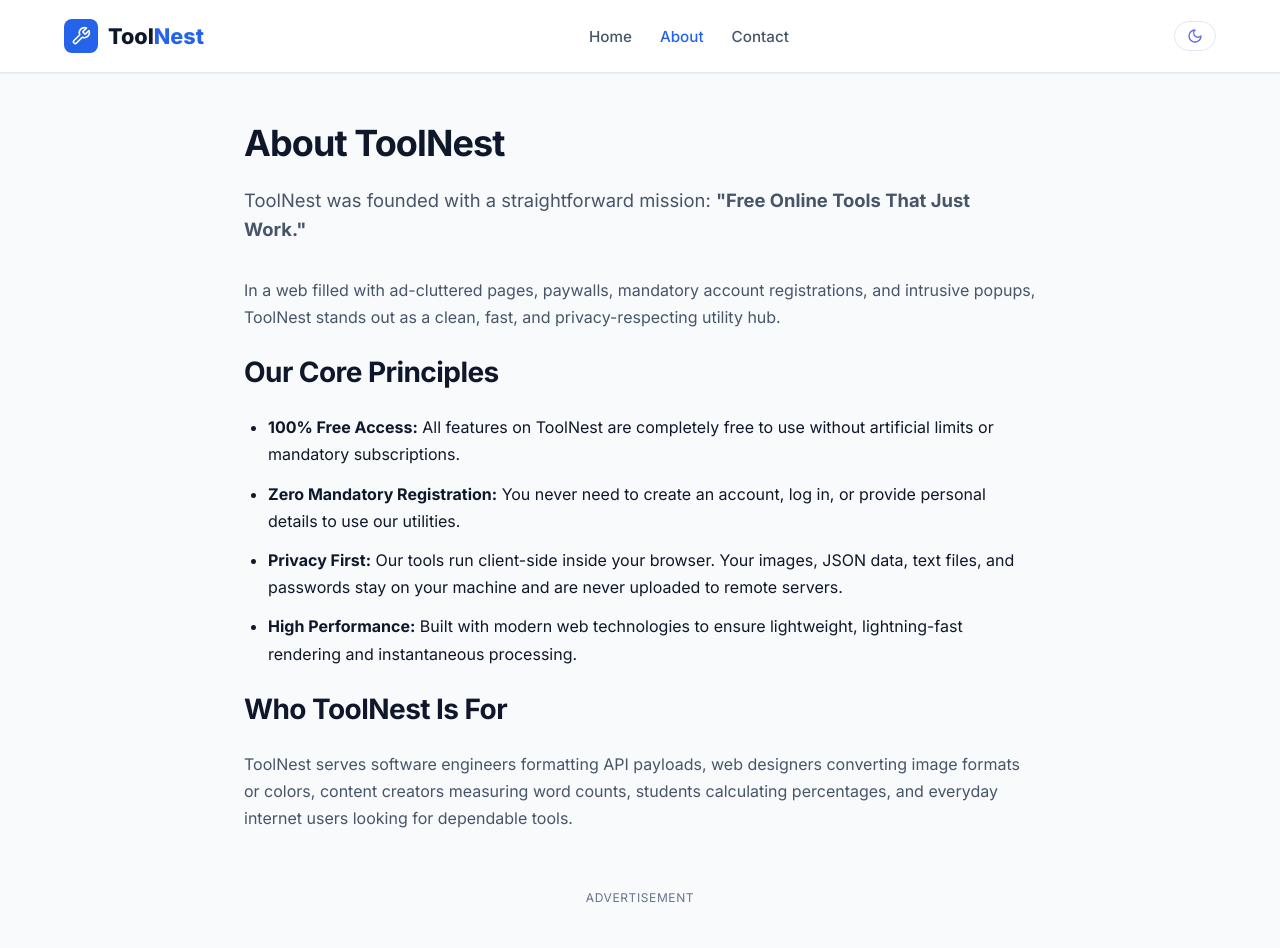
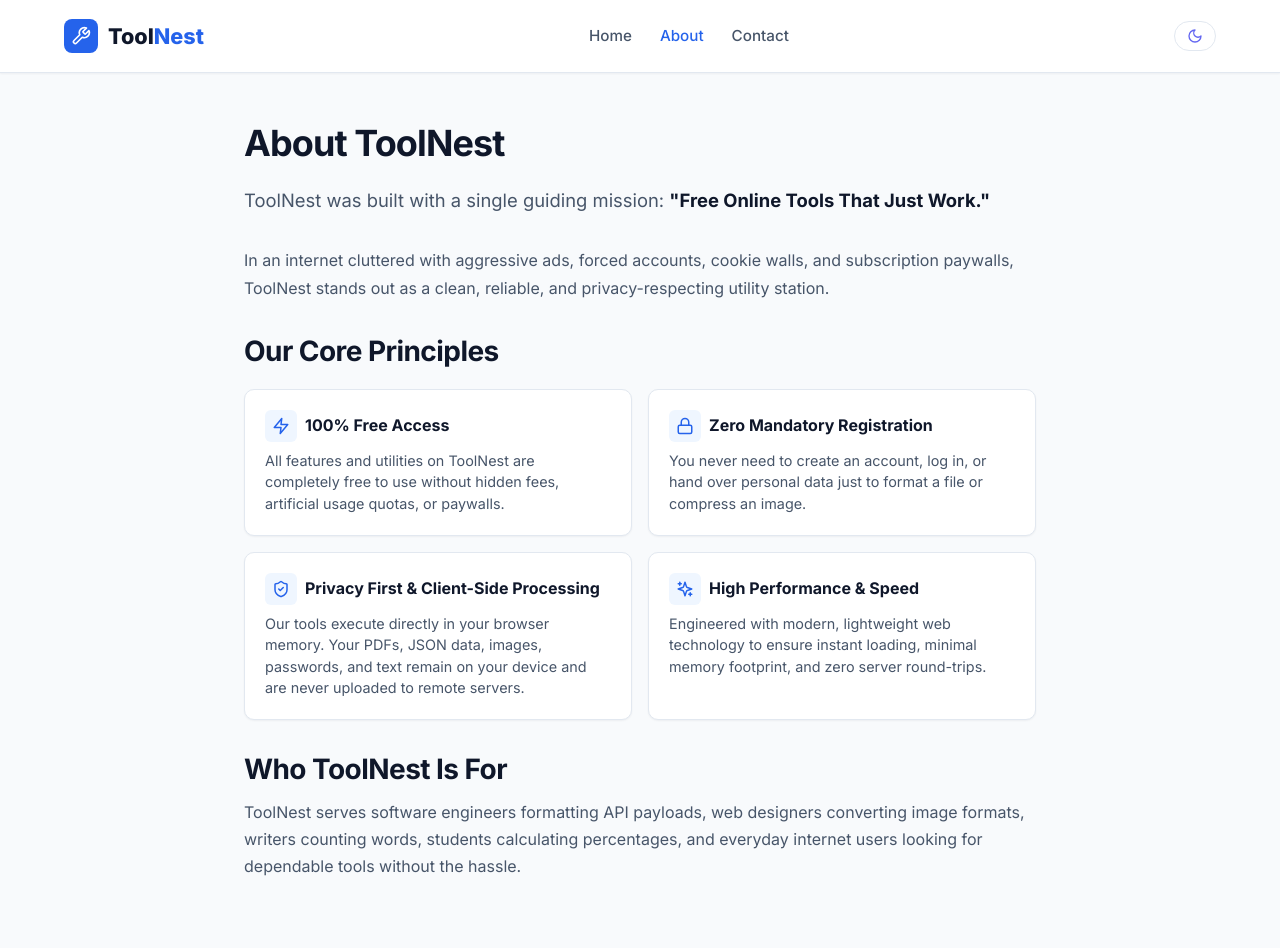
Before and after one commit to Ayaanshaikh20/Toolnest, a React (Vite) app: page /about in a window 1280 px wide. Shown: the top 948 px of the page. Built offline with nearby package versions, Linux system fonts and the light colour scheme.

Commit message:
Fix dark mode on About Page principles, enhance Contact Us with direct email support & update typography

```diff
--- a/src/index.css
+++ b/src/index.css
@@ -94,6 +94,9 @@ h1 { font-size: 2.25rem; letter-spacing: -0.025em; }
 h2 { font-size: 1.75rem; letter-spacing: -0.02em; }
 h3 { font-size: 1.25rem; }
 p { font-size: 1rem; color: var(--text-muted); }
+strong, b { color: var(--text-main); font-weight: 700; }
+ul, ol { color: var(--text-muted); }
+li { color: var(--text-muted); line-height: 1.6; }
 
 a {
   color: var(--primary-color);
--- a/src/pages/AboutPage.jsx
+++ b/src/pages/AboutPage.jsx
@@ -1,8 +1,32 @@
 import React from 'react';
 import { SEO } from '../components/SEO';
 import { AdPlaceholder } from '../components/AdPlaceholder';
+import { ShieldCheck, Zap, Lock, Sparkles, CheckCircle2 } from 'lucide-react';
 
 export const AboutPage = () => {
+  const principles = [
+    {
+      title: '100% Free Access',
+      desc: 'All features and utilities on ToolNest are completely free to use without hidden fees, artificial usage quotas, or paywalls.',
+      icon: Zap
+    },
+    {
+      title: 'Zero Mandatory Registration',
+      desc: 'You never need to create an account, log in, or hand over personal data just to format a file or compress an image.',
+      icon: Lock
+    },
+    {
+      title: 'Privacy First & Client-Side Processing',
+      desc: 'Our tools execute directly in your browser memory. Your PDFs, JSON data, images, passwords, and text remain on your device and are never uploaded to remote servers.',
+      icon: ShieldCheck
+    },
+    {
+      title: 'High Performance & Speed',
+      desc: 'Engineered with modern, lightweight web technology to ensure instant loading, minimal memory footprint, and zero server round-trips.',
+      icon: Sparkles
+    }
+  ];
+
   return (
     <div className="container" style={{ padding: '3rem 1.5rem', maxWidth: '840px' }}>
       <SEO
@@ -11,36 +35,76 @@ export const AboutPage = () => {
         canonicalUrl="/about"
       />
 
-      <h1 style={{ marginBottom: '1.25rem' }}>About ToolNest</h1>
+      <h1 style={{ marginBottom: '1.25rem', color: 'var(--text-main)' }}>About ToolNest</h1>
 
       <p style={{ fontSize: '1.15rem', color: 'var(--text-muted)', marginBottom: '2rem', lineHeight: '1.6' }}>
-        ToolNest was founded with a straightforward mission: <strong>"Free Online Tools That Just Work."</strong>
+        ToolNest was built with a single guiding mission: <strong style={{ color: 'var(--text-main)' }}>"Free Online Tools That Just Work."</strong>
       </p>
 
-      <div style={{ display: 'flex', flexDirection: 'column', gap: '1.5rem', lineHeight: '1.7' }}>
-        <p>
-          In a web filled with ad-cluttered pages, paywalls, mandatory account registrations, and intrusive popups, ToolNest stands out as a clean, fast, and privacy-respecting utility hub.
+      <div style={{ display: 'flex', flexDirection: 'column', gap: '2rem', lineHeight: '1.7' }}>
+        <p style={{ color: 'var(--text-muted)' }}>
+          In an internet cluttered with aggressive ads, forced accounts, cookie walls, and subscription paywalls, ToolNest stands out as a clean, reliable, and privacy-respecting utility station.
         </p>
 
-        <h2>Our Core Principles</h2>
-        <ul style={{ paddingLeft: '1.5rem', display: 'flex', flexDirection: 'column', gap: '0.75rem' }}>
-          <li><strong>100% Free Access:</strong> All features on ToolNest are completely free to use without artificial limits or mandatory subscriptions.</li>
-          <li><strong>Zero Mandatory Registration:</strong> You never need to create an account, log in, or provide personal details to use our utilities.</li>
-          <li><strong>Privacy First:</strong> Our tools run client-side inside your browser. Your images, JSON data, text files, and passwords stay on your machine and are never uploaded to remote servers.</li>
-          <li><strong>High Performance:</strong> Built with modern web technologies to ensure lightweight, lightning-fast rendering and instantaneous processing.</li>
-        </ul>
+        <div>
+          <h2 style={{ marginBottom: '1.25rem', color: 'var(--text-main)' }}>Our Core Principles</h2>
+          <div style={{ display: 'grid', gridTemplateColumns: 'repeat(auto-fit, minmax(280px, 1fr))', gap: '1rem' }}>
+            {principles.map((p, idx) => {
+              const Icon = p.icon;
+              return (
+                <div
+                  key={idx}
+                  style={{
+                    backgroundColor: 'var(--card-bg)',
+                    border: '1px solid var(--border-color)',
+                    borderRadius: 'var(--radius-md)',
+                    padding: '1.25rem',
+                    display: 'flex',
+                    flexDirection: 'column',
+                    gap: '0.5rem',
+                    boxShadow: 'var(--shadow-sm)'
+                  }}
+                >
+                  <div style={{ display: 'flex', alignItems: 'center', gap: '0.5rem' }}>
+                    <div style={{
+                      width: '32px',
+                      height: '32px',
+                      borderRadius: 'var(--radius-sm)',
+                      backgroundColor: 'var(--primary-light)',
+                      color: 'var(--primary-color)',
+                      display: 'flex',
+                      alignItems: 'center',
+                      justifyContent: 'center',
+                      flexShrink: 0
+                    }}>
+                      <Icon size={18} />
+                    </div>
+                    <strong style={{ fontSize: '1rem', color: 'var(--text-main)' }}>{p.title}</strong>
+                  </div>
+                  <p style={{ fontSize: '0.9rem', color: 'var(--text-muted)', margin: 0, lineHeight: '1.5' }}>
+                    {p.desc}
+                  </p>
+                </div>
+              );
+            })}
+          </div>
+        </div>
 
-        <h2>Who ToolNest Is For</h2>
-        <p>
-          ToolNest serves software engineers formatting API payloads, web designers converting image formats or colors, content creators measuring word counts, students calculating percentages, and everyday internet users looking for dependable tools.
-        </p>
+        <div>
+          <h2 style={{ marginBottom: '0.75rem', color: 'var(--text-main)' }}>Who ToolNest Is For</h2>
+          <p style={{ color: 'var(--text-muted)' }}>
+            ToolNest serves software engineers formatting API payloads, web designers converting image formats, writers counting words, students calculating percentages, and everyday internet users looking for dependable tools without the hassle.
+          </p>
+        </div>
 
         <AdPlaceholder position="middle" />
 
-        <h2>Monetization & Transparency</h2>
-        <p>
-          ToolNest is funded through non-intrusive display advertising. We explicitly reject pop-unders, forced video ads, misleading download buttons, and paywalls so that our tools remain accessible to everyone globally.
-        </p>
+        <div>
+          <h2 style={{ marginBottom: '0.75rem', color: 'var(--text-main)' }}>Monetization & Transparency</h2>
+          <p style={{ color: 'var(--text-muted)' }}>
+            ToolNest is funded through clean, non-intrusive display advertising. We explicitly reject pop-unders, forced video ads, misleading download buttons, and paywalls so that our tools remain free and accessible to everyone globally.
+          </p>
+        </div>
       </div>
     </div>
   );
--- a/src/pages/ContactPage.jsx
+++ b/src/pages/ContactPage.jsx
@@ -2,7 +2,7 @@ import React, { useState } from 'react';
 import { SEO } from '../components/SEO';
 import { Button } from '../components/Button';
 import { Textarea } from '../components/Textarea';
-import { Mail, CheckCircle2, Send } from 'lucide-react';
+import { Mail, CheckCircle2, Send, MessageSquare } from 'lucide-react';
 
 export const ContactPage = () => {
   const [submitted, setSubmitted] = useState(false);
@@ -11,6 +11,14 @@ export const ContactPage = () => {
   const handleSubmit = (e) => {
     e.preventDefault();
     if (!formData.email || !formData.message) return;
+
+    // Trigger mailto link so user's client can send directly to support@shaikhayaan.com
+    const subject = encodeURIComponent(`ToolNest Feedback from ${formData.name || 'User'}`);
+    const body = encodeURIComponent(
+      `Name: ${formData.name}\nEmail: ${formData.email}\n\nMessage:\n${formData.message}`
+    );
+    window.open(`mailto:support@shaikhayaan.com?subject=${subject}&body=${body}`, '_blank');
+
     setSubmitted(true);
   };
 
@@ -22,62 +30,128 @@ export const ContactPage = () => {
         canonicalUrl="/contact"
       />
 
-      <h1 style={{ marginBottom: '1rem' }}>Contact ToolNest</h1>
-      <p style={{ color: 'var(--text-muted)', marginBottom: '2rem' }}>
-        We value user feedback, bug reports, and suggestions for new online utilities. Get in touch with us using the form below.
+      <h1 style={{ marginBottom: '0.75rem', color: 'var(--text-main)' }}>Contact ToolNest</h1>
+      <p style={{ color: 'var(--text-muted)', marginBottom: '2rem', lineHeight: '1.6' }}>
+        We value user feedback, bug reports, and suggestions for new online utilities. Reach out to our team directly.
       </p>
+
+      {/* Direct Email Card */}
+      <div style={{
+        display: 'flex',
+        alignItems: 'center',
+        gap: '1rem',
+        padding: '1.25rem',
+        backgroundColor: 'var(--card-bg)',
+        border: '1px solid var(--border-color)',
+        borderRadius: 'var(--radius-lg)',
+        marginBottom: '2rem',
+        boxShadow: 'var(--shadow-sm)'
+      }}>
+        <div style={{
+          width: '44px',
+          height: '44px',
+          borderRadius: 'var(--radius-md)',
+          backgroundColor: 'var(--primary-light)',
+          color: 'var(--primary-color)',
+          display: 'flex',
+          alignItems: 'center',
+          justifyContent: 'center',
+          flexShrink: 0
+        }}>
+          <Mail size={22} />
+        </div>
+        <div>
+          <div style={{ fontSize: '0.825rem', fontWeight: '700', textTransform: 'uppercase', color: 'var(--text-light)', letterSpacing: '0.05em' }}>
+            Direct Email Support
+          </div>
+          <a
+            href="mailto:support@shaikhayaan.com"
+            style={{ fontSize: '1.05rem', fontWeight: '700', color: 'var(--primary-color)', textDecoration: 'none' }}
+          >
+            support@shaikhayaan.com
+          </a>
+        </div>
+      </div>
 
       {submitted ? (
         <div style={{
           backgroundColor: 'var(--success-bg)',
           border: '1px solid var(--success-color)',
-          borderRadius: 'var(--radius-md)',
-          padding: '2rem',
+          borderRadius: 'var(--radius-lg)',
+          padding: '2.5rem 1.5rem',
           textAlign: 'center'
         }}>
           <CheckCircle2 size={48} style={{ color: 'var(--success-color)', marginBottom: '1rem' }} />
-          <h2 style={{ fontSize: '1.4rem', marginBottom: '0.5rem' }}>Thank You!</h2>
-          <p>Your message has been sent successfully. We will get back to you shortly.</p>
+          <h2 style={{ fontSize: '1.4rem', marginBottom: '0.5rem', color: 'var(--text-main)' }}>Thank You!</h2>
+          <p style={{ color: 'var(--text-muted)', maxWidth: '480px', margin: '0 auto 1.5rem auto', lineHeight: '1.6' }}>
+            Your email draft has been prepared for <strong>support@shaikhayaan.com</strong>. We will get back to you promptly!
+          </p>
+          <Button variant="secondary" onClick={() => setSubmitted(false)}>
+            Send Another Message
+          </Button>
         </div>
       ) : (
-        <form onSubmit={handleSubmit} style={{ display: 'flex', flexDirection: 'column', gap: '1.25rem', background: 'var(--card-bg)', padding: '2rem', borderRadius: 'var(--radius-lg)', border: '1px solid var(--border-color)' }}>
+        <form
+          onSubmit={handleSubmit}
+          style={{
+            display: 'flex',
+            flexDirection: 'column',
+            gap: '1.25rem',
+            background: 'var(--card-bg)',
+            padding: '2rem',
+            borderRadius: 'var(--radius-lg)',
+            border: '1px solid var(--border-color)',
+            boxShadow: 'var(--shadow-sm)'
+          }}
+        >
+          <div style={{ display: 'flex', alignItems: 'center', gap: '0.5rem', marginBottom: '0.25rem' }}>
+            <MessageSquare size={18} style={{ color: 'var(--primary-color)' }} />
+            <h2 style={{ fontSize: '1.15rem', margin: 0, color: 'var(--text-main)' }}>Send Feedback</h2>
+          </div>
+
           <div>
-            <label style={{ display: 'block', fontSize: '0.9rem', fontWeight: '600', marginBottom: '0.375rem' }}>Your Name</label>
+            <label style={{ display: 'block', fontSize: '0.875rem', fontWeight: '600', marginBottom: '0.375rem', color: 'var(--text-main)' }}>
+              Your Name
+            </label>
             <input
               type="text"
               className="input"
               required
-              placeholder="e.g. Jane Doe"
+              placeholder="e.g. Alex Smith"
               value={formData.name}
               onChange={(e) => setFormData({ ...formData, name: e.target.value })}
             />
           </div>
 
           <div>
-            <label style={{ display: 'block', fontSize: '0.9rem', fontWeight: '600', marginBottom: '0.375rem' }}>Email Address</label>
+            <label style={{ display: 'block', fontSize: '0.875rem', fontWeight: '600', marginBottom: '0.375rem', color: 'var(--text-main)' }}>
+              Email Address
+            </label>
             <input
               type="email"
               className="input"
               required
-              placeholder="jane@example.com"
+              placeholder="alex@example.com"
               value={formData.email}
               onChange={(e) => setFormData({ ...formData, email: e.target.value })}
             />
           </div>
 
           <div>
-            <label style={{ display: 'block', fontSize: '0.9rem', fontWeight: '600', marginBottom: '0.375rem' }}>Message / Feedback</label>
+            <label style={{ display: 'block', fontSize: '0.875rem', fontWeight: '600', marginBottom: '0.375rem', color: 'var(--text-main)' }}>
+              Message / Feedback
+            </label>
             <Textarea
               rows={5}
               required
-              placeholder="How can we help you or improve ToolNest?"
+              placeholder="Describe your question, feature request, or bug report..."
               value={formData.message}
               onChange={(e) => setFormData({ ...formData, message: e.target.value })}
             />
           </div>
 
           <Button type="submit" variant="primary" size="lg">
-            <Send size={18} /> Send Message
+            <Send size={18} /> Send Message to Support
           </Button>
         </form>
       )}
```
